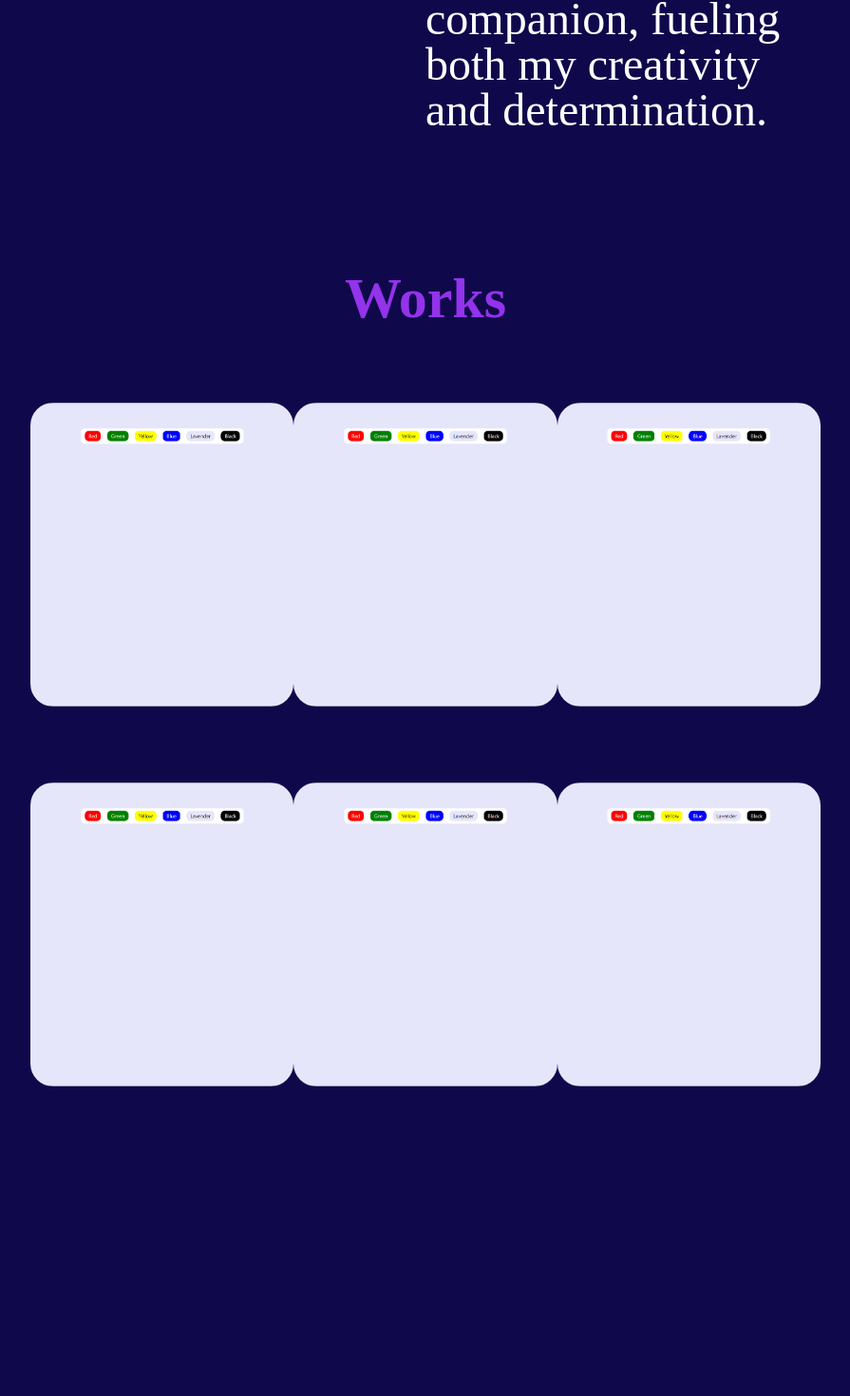
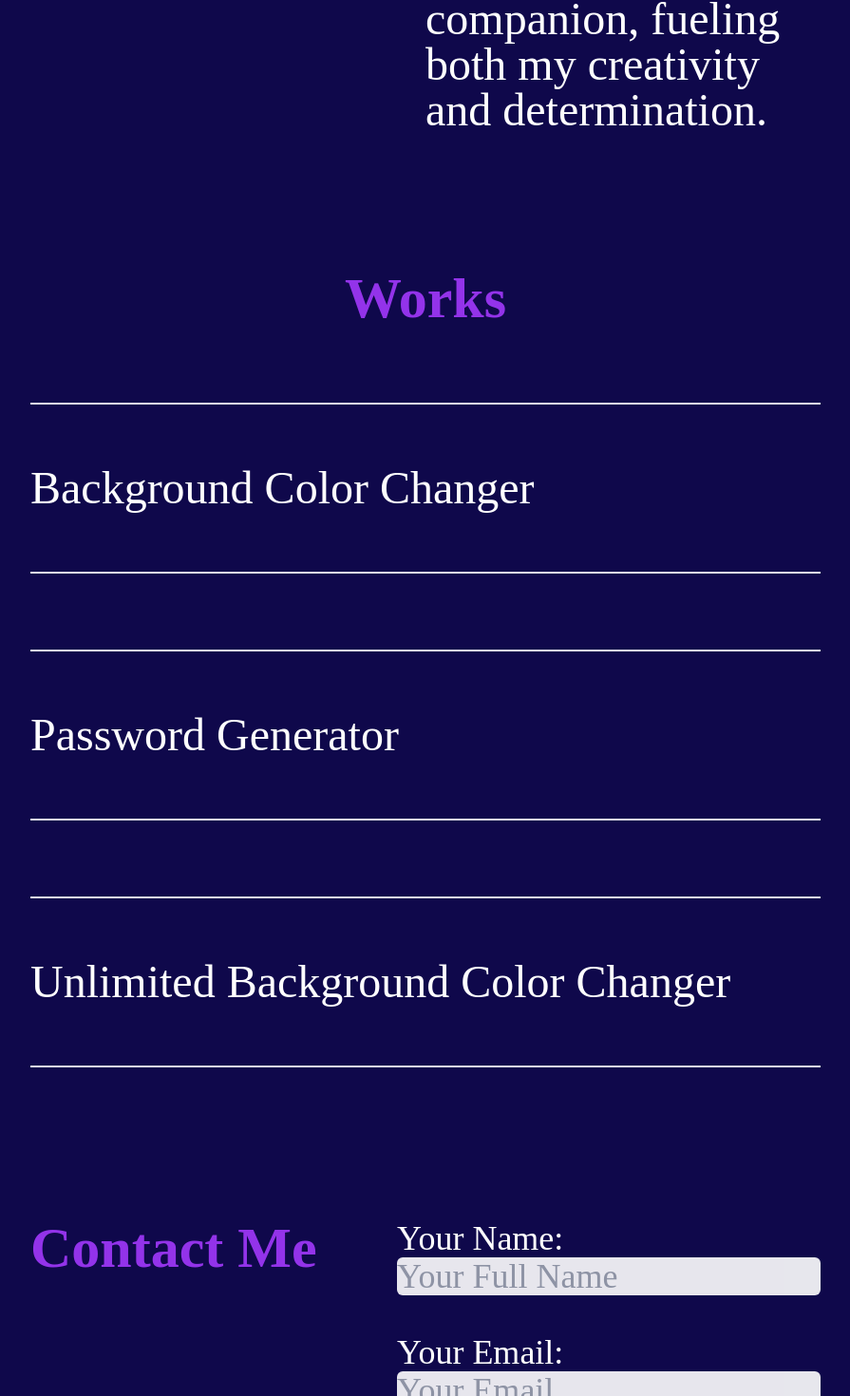
Before and after one commit to BeeRaaz/portfolio-using-react, a React (Create React App) app: page / in a window 1280 px wide. Shown: the part 1868-3338 px from the top of the page at 95% size, without its empty margins (192-1087 px from the left). Before the commit the page ends 3092 px from the top, so only its background shows below. Built offline with nearby package versions, Linux system fonts and the light colour scheme; the HTML template or start-up script is replaced by a standard one.

Commit message:
some changes done in the "works section"

```diff
--- a/src/Components/About.js
+++ b/src/Components/About.js
@@ -9,7 +9,7 @@ function About() {
         </div>
         <div className="text-5xl basis-2/4">
             <h2>I dive into the world of code with enthusiasm and a creative touch, making websites not just functional but beautifully user-friendly. When I'm not coding, you'll find me exploring the latest design trends and  sipping on coffee. Let's bring ideas to life together!</h2>
-            <h2 className="pt-10">And, of course, no coding session is complete without a cup of coffee by my side - it's my trusty companion, fueling both my creativity and determination.</h2>
+            <h2 className="pt-10">And, of course, no coding session is complete without a cup of 'tea' by my side - it's my trusty companion, fueling both my creativity and determination.</h2>
         </div>
     </div>
     </>
--- a/src/Components/Contact.js
+++ b/src/Components/Contact.js
@@ -2,8 +2,20 @@ import React from 'react'
 
 function Contact() {
   return (
-    <div>
-
+    <div className="flex justify-between px-56 mt-40">
+      <div><h2 className="text-center text-purple-600 text-6xl font-semibold">Contact Me</h2></div>
+      <div className="basis-2/4 text-4xl">
+        <form onSubmit="preventDefault">
+          <div className="mb-10">
+            <label htmlFor="Name">Your Name: </label>
+            <input type="text" placeholder="Your Full Name" id="Name"  className="rounded-md outline-none border-none opacity-90 text-black"/>
+          </div>
+          <div className="mb-10">
+            <label htmlFor="Email">Your Email: </label>
+            <input type="email" placeholder="Your Email" id="Email"  className="rounded-md outline-none border-none opacity-90 text-black" />
+          </div>
+        </form>
+      </div>
     </div>
   )
 }
--- a/src/Components/ProjectBox.js
+++ b/src/Components/ProjectBox.js
@@ -1,13 +1,14 @@
 import React from 'react'
 
 function ProjectBox() {
+
   return (
-    <div className=" h-80 w-96 rounded-3xl relative">
-      <img src="../images/Background-Changer-Image.png" alt="" className="h-full w-full object-cover hover:blur-sm rounded-3xl" />
-      <div className="w-full flex justify-around text-2xl mt-5 absolute top-1/2 left-1/2 -translate-x-2/4 -translate-y-2/4 invisible" onMouseOver={"visibility:visible"}>
-        <button>Live Preview</button>
-        <button>View Code</button>
-      </div>
+    <div>
+      <ol type="A" className="mx-56">
+        <li className="my-20 border-t-2 border-b-2 py-16">Background Color Changer</li>
+        <li className="my-20 border-t-2 border-b-2 py-16">Password Generator</li>
+        <li className="my-20 border-t-2 border-b-2 py-16">Unlimited Background Color Changer</li>
+      </ol>
     </div>
   )
 }
--- a/src/Components/Works.js
+++ b/src/Components/Works.js
@@ -6,15 +6,8 @@ function Works() {
     <>
     <div>
         <div><h2 className="text-center text-purple-600 text-6xl font-semibold mt-16">Works</h2></div>
-        <div className="flex justify-between px-56 my-20">
-            <ProjectBox />
-            <ProjectBox />
-            <ProjectBox />
-        </div>
-        <div className="flex justify-between px-56 my-20">
-            <ProjectBox />
-            <ProjectBox />
-            <ProjectBox />
+        <div className="text-left text-5xl">
+           <ProjectBox />
         </div>
     </div>
     </>
```
